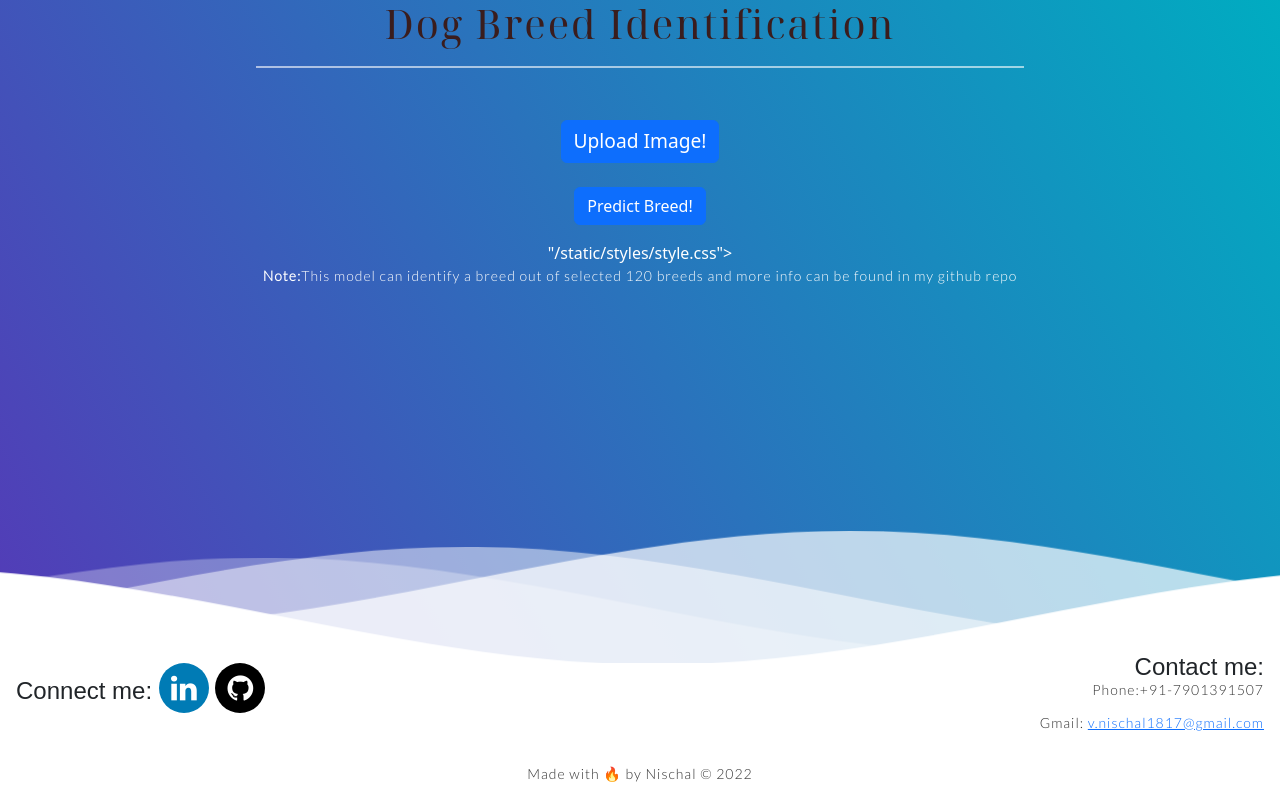
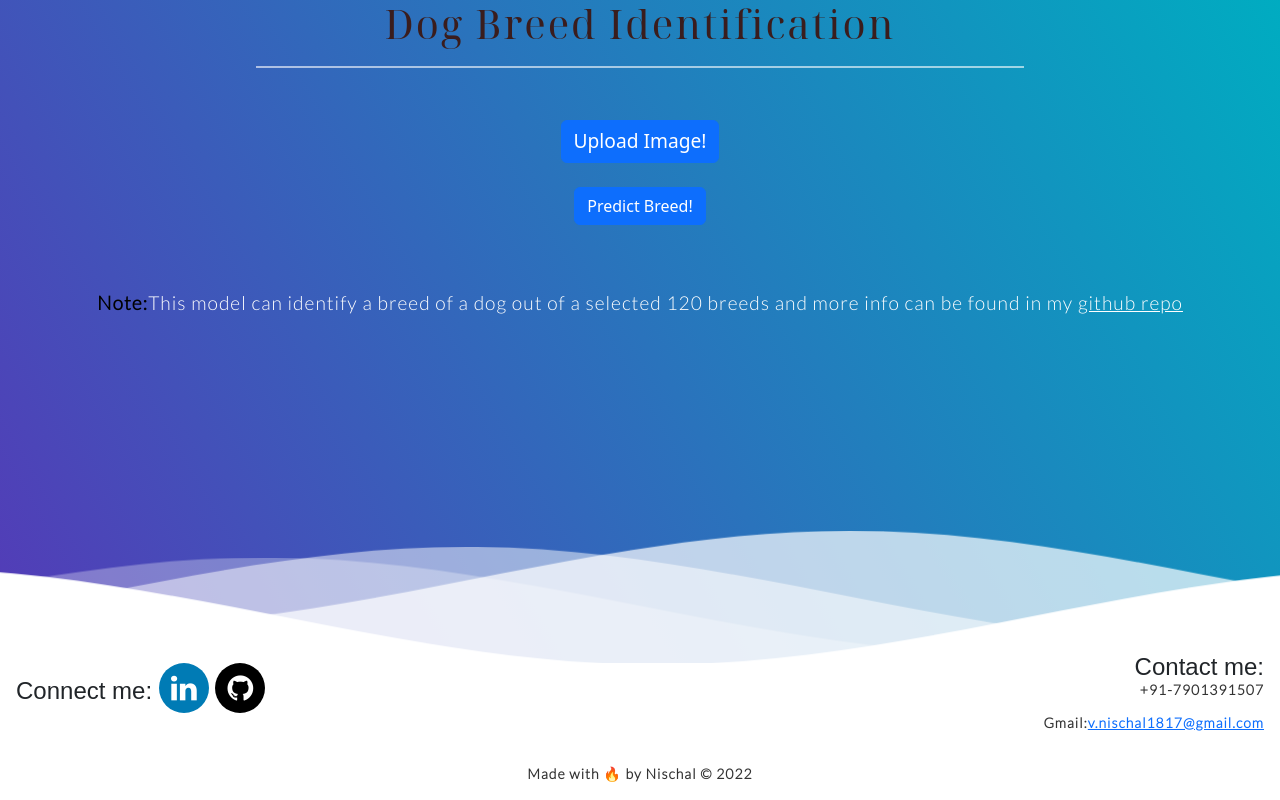
Before and after one commit to Nischal-1817/Dog_Breed_Identification, a Flask app: template templates/basic.html in a window 1280 px wide. Run offline with Flask 2, Linux system fonts and the light colour scheme; the template is opened without the code that fills it, so the values that code supplies are empty.

Commit message:
Handled some error conditions

```diff
--- a/static/styles/style.css
+++ b/static/styles/style.css
@@ -211,3 +211,7 @@ h4{
   position: relative; bottom:0;
   left:16px;
 }
+
+#git_link{
+  color:white;
+}
--- a/templates/basic.html
+++ b/templates/basic.html
@@ -5,7 +5,7 @@
     <title>Dog Prediction</title>
 
     <link rel="stylesheet" href="https://cdnjs.cloudflare.com/ajax/libs/font-awesome/4.7.0/css/font-awesome.min.css">
-    <link rel="stylesheet" href="../static/styles/style.css">
+    <link rel="stylesheet" href="{{url_for('static',filename='styles/style.css')}}">
     <link href="https://cdn.jsdelivr.net/npm/bootstrap@5.2.0/dist/css/bootstrap.min.css" rel="stylesheet" integrity="sha384-gH2yIJqKdNHPEq0n4Mqa/HGKIhSkIHeL5AyhkYV8i59U5AR6csBvApHHNl/vI1Bx" crossorigin="anonymous">
     <script src="https://cdn.jsdelivr.net/npm/bootstrap@5.2.0/dist/js/bootstrap.bundle.min.js" integrity="sha384-A3rJD856KowSb7dwlZdYEkO39Gagi7vIsF0jrRAoQmDKKtQBHUuLZ9AsSv4jD4Xa" crossorigin="anonymous"></script>
 </head>
@@ -21,18 +21,18 @@
         <br> <br>
         <div class="form">
             <form action="/" method="post" style="text-align: center;" class="p-3 text-center" enctype="multipart/form-data" id="formID">
-                <input class="hidden" type="file" name="image_file" id="File_input">
+                <input class="hidden" type="file" name="image_file" id="File_input" required/>
                 <label for="File_input" class="btn btn-primary" id="label_input">Upload Image!</label>
-                <br> <br>
+                <br><br>
                 <button class="btn btn-primary" id="predict_button" type="submit">Predict Breed!</button>
             </form>
-            "{{url_for('static',filename='styles/style.css')}}">
             {%if prediction_label%}
-                <p id="result">The predicted label is <strong>{{prediction_label}}</strong></p>
+                <p id="result">The predicted breed the image is <strong>{{prediction_label}}</strong></p>
             {%endif%}
         </div>
+        <br> <br>
         <div class="info">
-             <p style="color: white;"><strong>Note:</strong>This model can identify a breed out of selected 120 breeds and more info can be found in my github repo</p>
+             <p style="color: white; font-size: larger;"><strong style="color:black">Note:</strong>This model can identify a breed of a dog out of a selected 120 breeds and more info can be found in my <a href="https://github.com/Nischal-1817/Dog_Breed_Identification" id="git_link">github repo</a></p>
         </div>
     </div>
 
@@ -57,8 +57,8 @@
 <!--Header ends-->
     <div class="contact">
         <h4>Contact me:
-        <p>Phone:+91-7901391507</p>
-        <p>Gmail:  <a href="mailto:v.nischal1817@gmail.com">v.nischal1817@gmail.com</a></p>
+        <p><strong>+91-7901391507</strong></p>
+        <p><strong>Gmail:<a href="mailto:v.nischal1817@gmail.com">v.nischal1817@gmail.com</a></strong></p>
         </h4>
     </div>
     <div class="social">
@@ -69,7 +69,7 @@
     </div>
     <!--Content starts-->
     <div class="copyright">
-        <p>Made with 🔥 by Nischal &#169 2022</p>
+        <p><strong>Made with 🔥 by Nischal &#169 2022</strong></p>
     </div>
     <!--Content ends-->
 </body>
```
